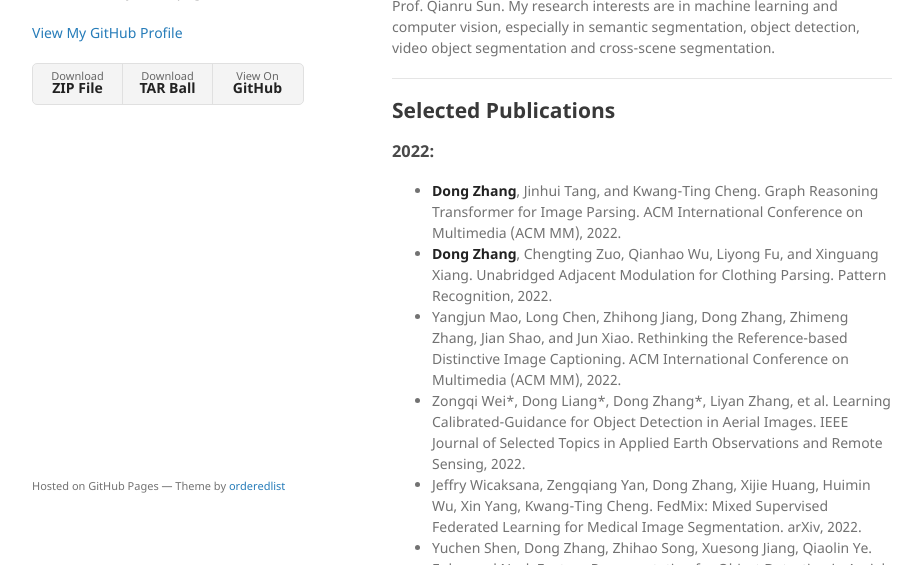
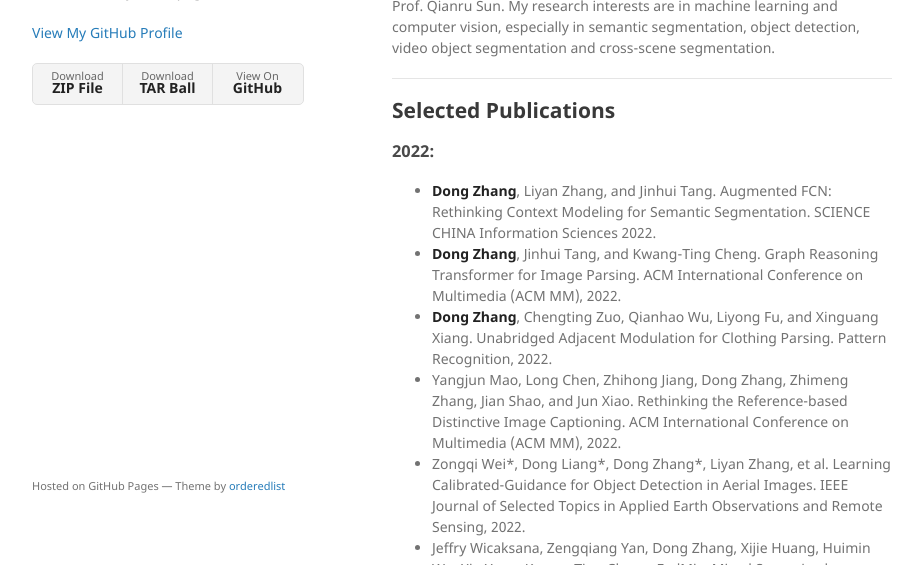
Before and after one commit to ZHANGDONG-NJUST/zhangdong-njust.github.io, a Jekyll site: the page built from index.md, in a window 1280 px wide and 900 px high, cut to the strip 335-900 px from the top of the window. Shown: the whole strip, without its empty margins (178-1101 px from the left). Built offline with Jekyll 4.4.1, drawn with Linux system fonts in a browser that asks for light colours.

Commit message:
Update index.md

```diff
--- a/index.md
+++ b/index.md
@@ -13,6 +13,7 @@ Now, I am a postdoctoral research scientist at [Vision and System Design Lab](ht
 
 ## Selected Publications
 ### 2022:
+- **Dong Zhang**, Liyan Zhang, and Jinhui Tang. Augmented FCN: Rethinking Context Modeling for Semantic Segmentation. SCIENCE CHINA Information Sciences 2022.
 - **Dong Zhang**, Jinhui Tang, and Kwang-Ting Cheng. Graph Reasoning Transformer for Image Parsing. ACM International Conference on Multimedia (ACM MM), 2022.
 - **Dong Zhang**, Chengting Zuo, Qianhao Wu, Liyong Fu, and Xinguang Xiang. Unabridged Adjacent Modulation for Clothing Parsing. Pattern Recognition, 2022.
 - Yangjun Mao, Long Chen, Zhihong Jiang, Dong Zhang, Zhimeng Zhang, Jian Shao, and Jun Xiao. Rethinking the Reference-based Distinctive Image Captioning. ACM International Conference on Multimedia (ACM MM), 2022.
```
